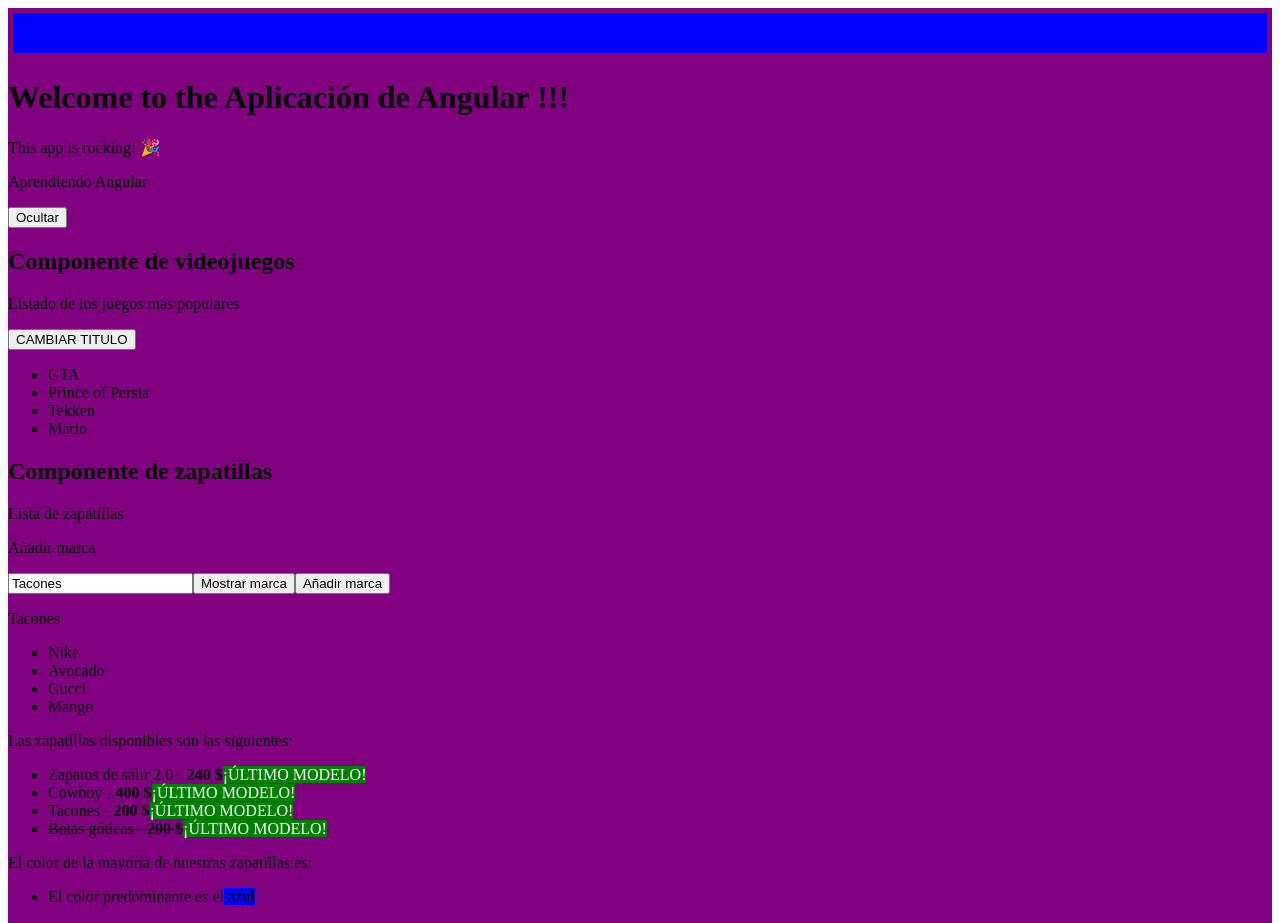
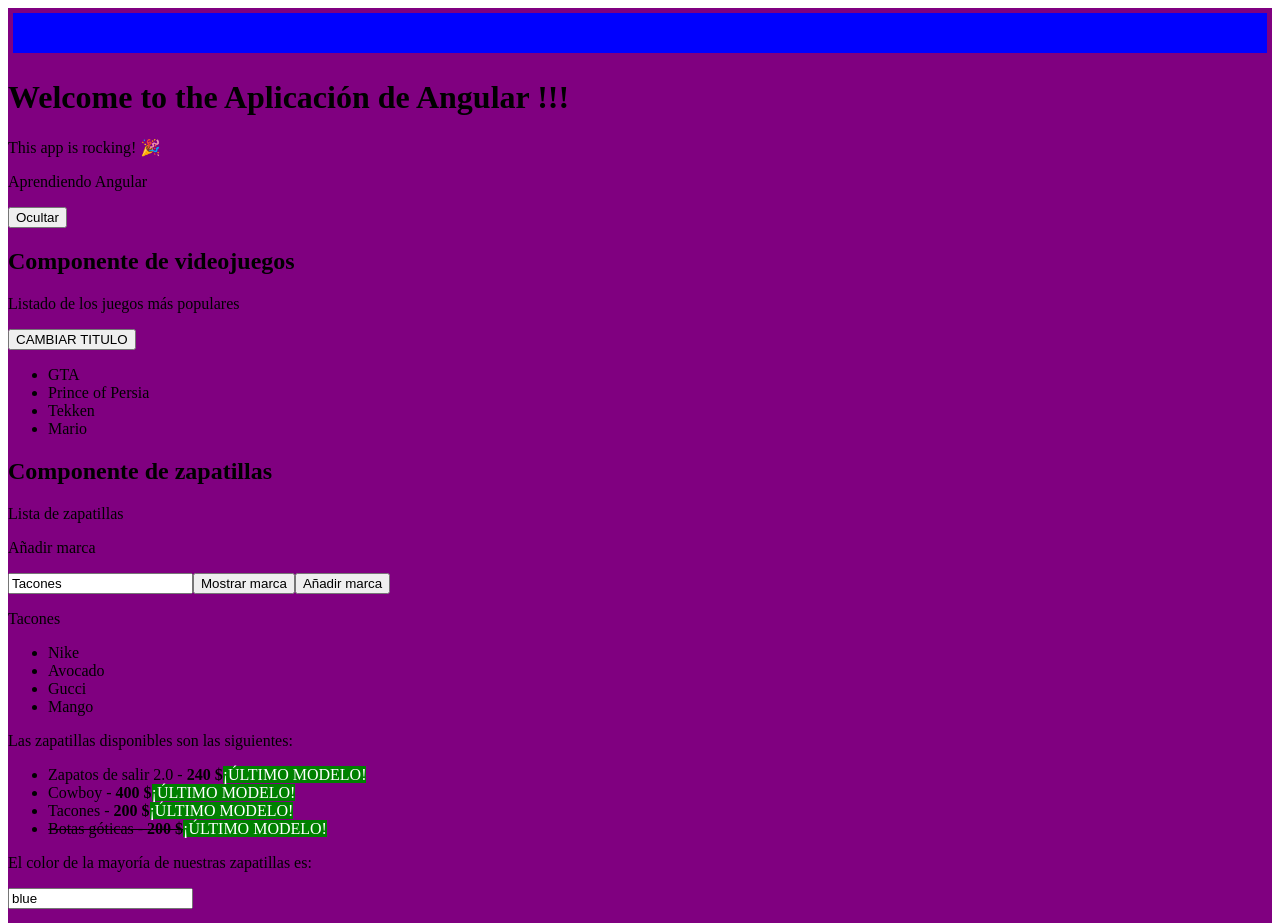
Before and after one commit to Ornella-Gigante/Master-in-JavaScript-JSON-TypeScript-Learning-JS-jQuery-Angular-NodeJS, an Angular app in the folder aprendiendo-angular/: page / in a window 1280 px wide. Shown: the top 923 px of the page. Built offline with nearby package versions, Linux system fonts and the light colour scheme.

Commit message:
2-binding bidireccional

```diff
--- a/aprendiendo-angular/src/app/zapatillas/zapatillas.component.html
+++ b/aprendiendo-angular/src/app/zapatillas/zapatillas.component.html
@@ -41,6 +41,8 @@
 
 <p>El color de la mayoría de nuestras zapatillas es:</p>
 
+<input type="text" [(ngModel)]="color"/>
+
 <!--COMIENZO DE LA DIRECTIVA ngSwitch-->
 
 
```
